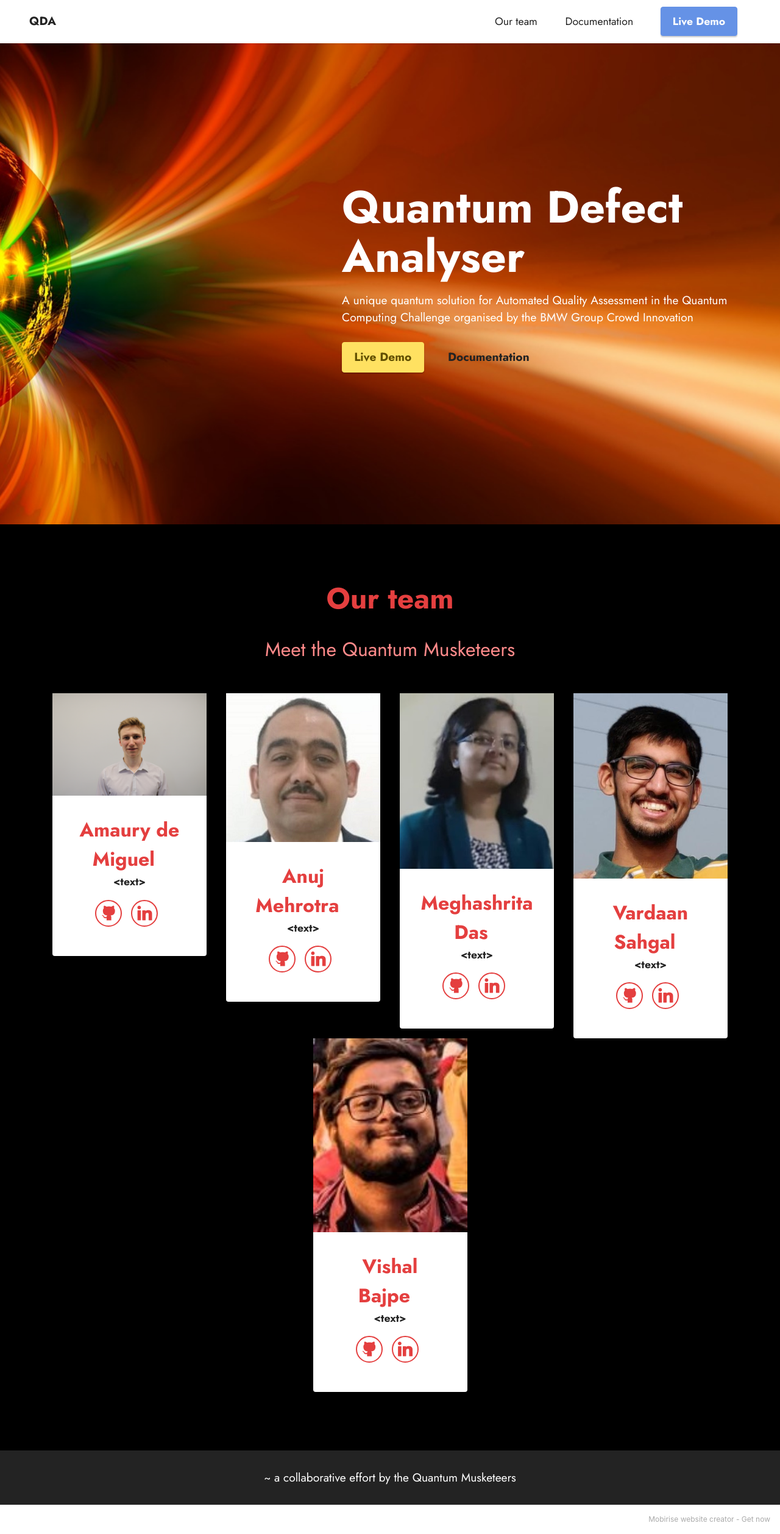
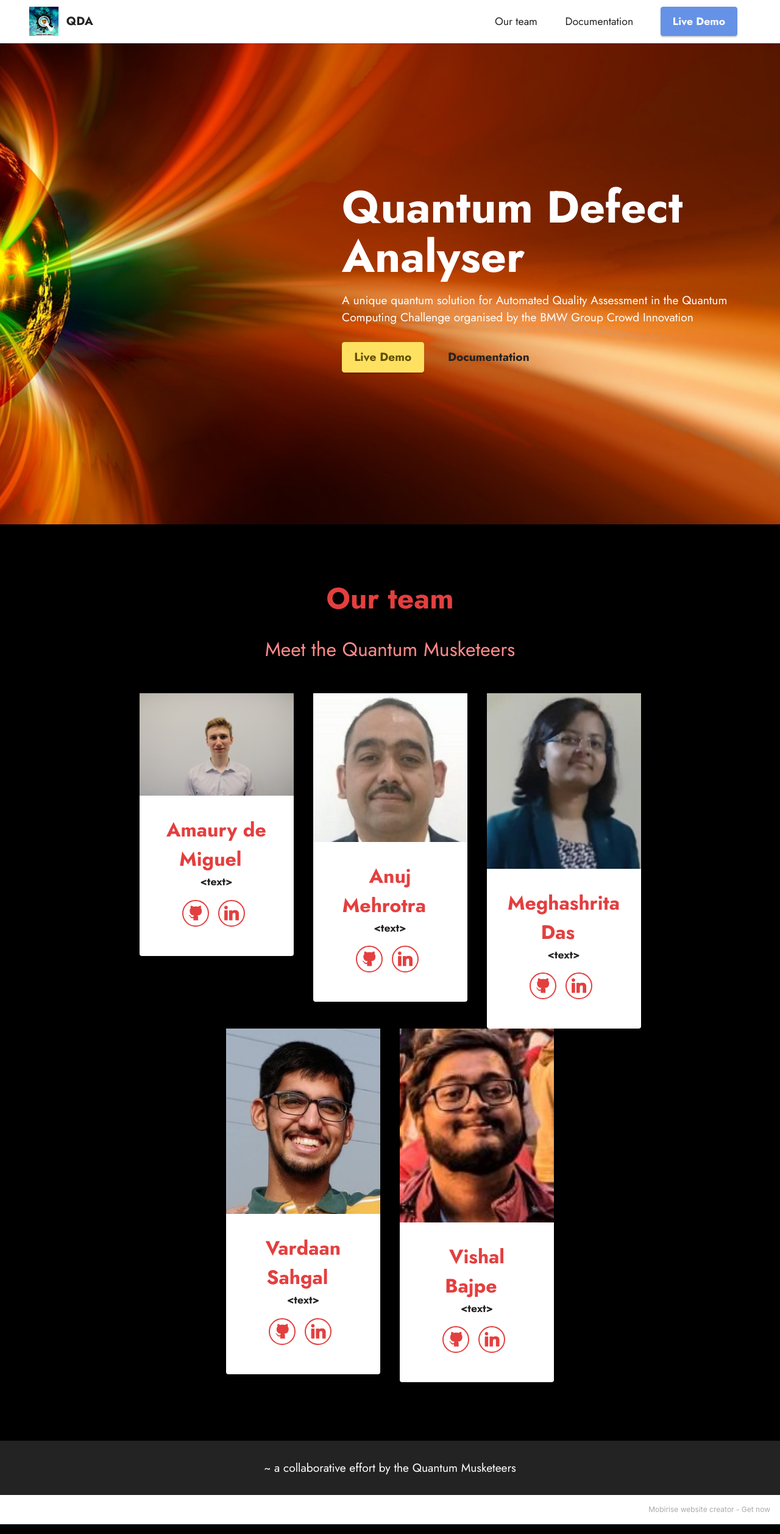
Before and after one commit to Varary73/BMW_QDA, a Flask app: page / in a window 1280 px wide. Shown: the whole page at 61% size. Run offline with Flask 2, Linux system fonts and the light colour scheme; some libraries are stand-ins or nearby versions.

Commit message:
Update index.html

```diff
--- a/templates/index.html
+++ b/templates/index.html
@@ -6,11 +6,11 @@
   <meta http-equiv="X-UA-Compatible" content="IE=edge">
   <meta name="generator" content="Mobirise v5.4.1, mobirise.com">
   <meta name="viewport" content="width=device-width, initial-scale=1, minimum-scale=1">
-  <link rel="shortcut icon" href="" type="image/x-icon">
   <meta name="description" content="">
 
 
   <title>Home</title>
+  <link rel="shortcut icon" href="{{ url_for('static', filename='assets/images/qda-logo-3-128x128.png') }} type="image/x-icon">
   <link rel="stylesheet" href="{{ url_for('static', filename='assets/bootstrap/css/bootstrap.min.css') }}">
   <link rel="stylesheet" href="{{ url_for('static', filename='assets/bootstrap/css/bootstrap-grid.min.css') }}">
   <link rel="stylesheet" href="{{ url_for('static', filename='assets/bootstrap/css/bootstrap-reboot.min.css') }}">
@@ -33,7 +33,9 @@
     <nav class="navbar navbar-dropdown navbar-fixed-top navbar-expand-lg">
         <div class="container-fluid">
             <div class="navbar-brand">
-
+                <span class="navbar-logo">
+                    <img src="{{ url_for('static', filename='assets/images/qda-logo-3-96x96.png') }}" alt="QDA" style="height: 3rem;">
+                </span>
                 <span class="navbar-caption-wrap"><a class="navbar-caption text-black text-primary display-7" href="/">QDA</a></span>
             </div>
             <button class="navbar-toggler" type="button" data-toggle="collapse" data-bs-toggle="collapse" data-target="#navbarSupportedContent" data-bs-target="#navbarSupportedContent" aria-controls="navbarNavAltMarkup" aria-expanded="false" aria-label="Toggle navigation">
@@ -162,6 +164,10 @@
                     </div>
                 </div>
             </div>
+        </div>
+    </div>
+	<div class="container">
+        <div class="row justify-content-center">
             <div class="col-sm-6 col-lg-3">
                 <div class="card-wrap">
                     <div class="image-wrap">
@@ -218,11 +224,6 @@
 </section>
 
 <section data-bs-version="5.1" class="footer7 cid-sIrz3is4Gp" once="footers" id="footer7-3">
-
-
-
-
-
     <div class="container">
         <div class="media-container-row align-center mbr-white">
             <div class="col-12">
```
